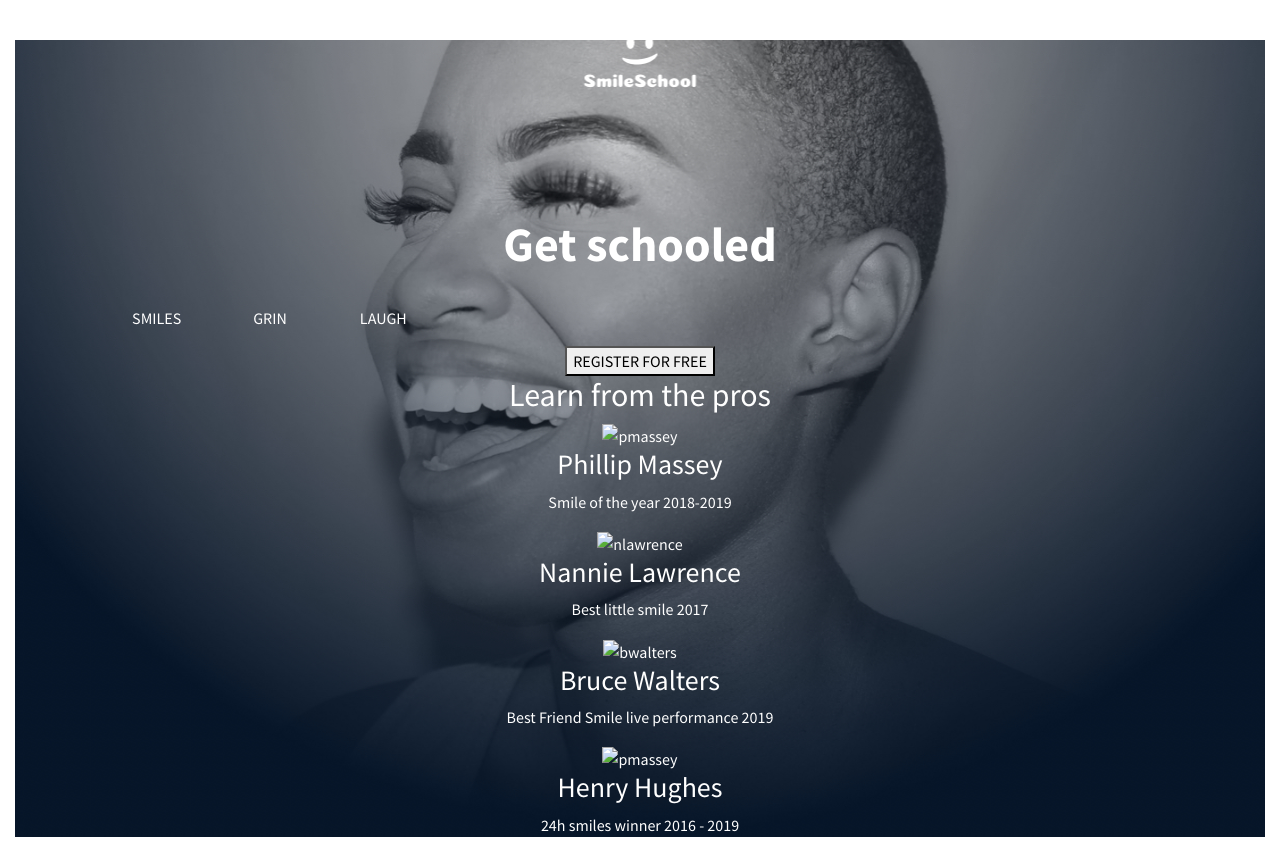
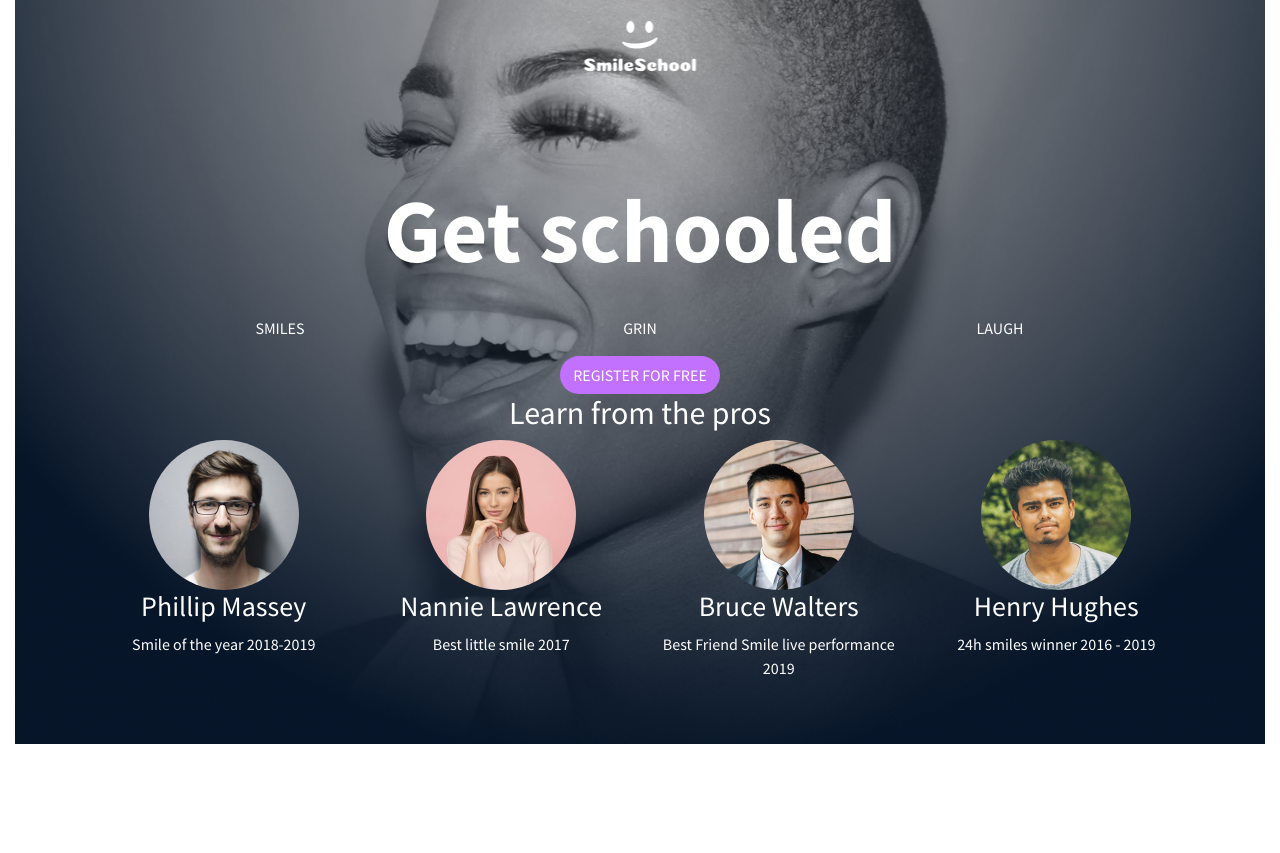
Before and after one commit to sarahmarkland/holbertonschool-smiling-school, a plain HTML site: page 0-homepage.html in a window 1280 px wide. After the commit the page ends 800 px from the top, so only its background shows below. Drawn offline with nearby package versions, Linux system fonts and the light colour scheme; a web font is replaced by a local one.

Commit message:
first cards kinda done

```diff
--- a/0-homepage.html
+++ b/0-homepage.html
@@ -26,7 +26,7 @@
 			<div class="container-fluid" id="nav-container">
 				<div class="pos-f-t"> <!-- position fixed top -->
 				<div class="collapse" id="navbarToggleExternalContent">
-				<div class="bg-transparent p-4">
+				<div class="nav-words bg-transparent p-4">
 					<li class="nav-item">
 					<a class="nav-link" href="#">COURSES</a>
 					<a class="nav-link" href="#">PRICING</a>
@@ -40,7 +40,7 @@
 				</button>
 				<a class="d-flex flex-column" id="navbar-brand" style="margin-top: 2rem; float: none; text-align:center" href="#">
 					<div>
-						<img src="images/smile_off_small2.png" alt="logo">
+						<img class="pt-1 pt-md-5" src="images/smile_off_small2.png" alt="logo">
 					</div>
 					<div>
 						<img src="images/SmileSchool_small.png" alt="logo">
@@ -60,38 +60,41 @@
 				</div>
 			<div class="container">
 				<div class="row">
-					<div class="col-sm-4 d-flex justify-between">
+					<div class="col-12 text-center">
+						<div class="d-flex justify-around">
 							<p class="col-4 mt-4">SMILES</p>
 							<p class="col-4 mt-4">GRIN</p>
 							<p class="col-4 mt-4">LAUGH</p>
 						</div>
 					</div>
 				</div>
-					<button type="button">REGISTER FOR FREE</button>
 			</div>
+			<button class="btn rounded-pill" style="background-color: #C271FF; color: #fff;">REGISTER FOR FREE</button>
 
 			<div>
 				<h2>Learn</strong> from the pros</h2>
-				<div>
-					<div>
-						<img src="./images/1.png" alt="pmassey">
+				<div class="container">
+					<div class="row pb-5">
+						<div class="card1 col-lg-3 col-md-6 col-sm-12">
+							<img class="rounded-circle" src="./images/profile_1.jpg" alt="pmassey">
 							<h3>Phillip Massey</h3>
 							<p>Smile of the year 2018-2019</p>
 						</div>
-					<div>
-						<img src="./images/6.png" alt="nlawrence">
+						<div class="card1 col-lg-3 col-md-6 col-sm-12">
+							<img class="rounded-circle" src="./images/profile_2.jpg" alt="nlawrence">
 							<h3>Nannie Lawrence</h3>
 							<p>Best little smile 2017</p>
 						</div>
-					<div>
-						<img src="./images/7.png" alt="bwalters">
+						<div class="card1 col-lg-3 col-md-6 col-sm-12">
+							<img class="rounded-circle" src="./images/profile_3.jpg" alt="bwalters">
 							<h3>Bruce Walters</h3>
 							<p>Best Friend Smile live performance 2019</p>
 						</div>
-					<div class="pics">
-						<img src="./images/8.png" alt="pmassey">
+						<div class="card1 col-lg-3 col-md-6 col-sm-12">
+							<img class="rounded-circle" src="./images/profile_4.jpg" alt="pmassey">
 							<h3>Henry Hughes</h3>
 							<p>24h smiles winner 2016 - 2019</p>
+						</div>
 					</div>
 				</div>
 			</div>
--- a/styles.css
+++ b/styles.css
@@ -93,10 +93,6 @@ li {
   transform:translateX(-50%)
 }
 
-#nav-container {
-  margin-top: 40px;
-}
-
 #page-title {
   font-family: SourceSansPro-Bold;
   margin-top: 10rem;
@@ -104,9 +100,34 @@ li {
 
 #banner-section {
   font-family: SourceSansPro-Regular;
+
+}
+
+.card1 img {
+  /* display: flex; */
+
+  width: 150px;
 }
 
 @media (min-width: 768px) {
   /* styles to apply when viewport width is tablet or larger screen */
 
+  #page-title {
+    font-size: 90px !important;
+  }
+
+  /* nav {
+    display: flex;
+    justify-content: space-between;
+    width: 100vw;
+  } */
+
+  /* .navbar-toggler {
+    display: none;
+  } */
+
+  /* .navbar-words {
+    display: flex;
+    justify-content: space-between;
+  } */
 }
```
Lines whose indentation alone changed are shown as unchanged.
